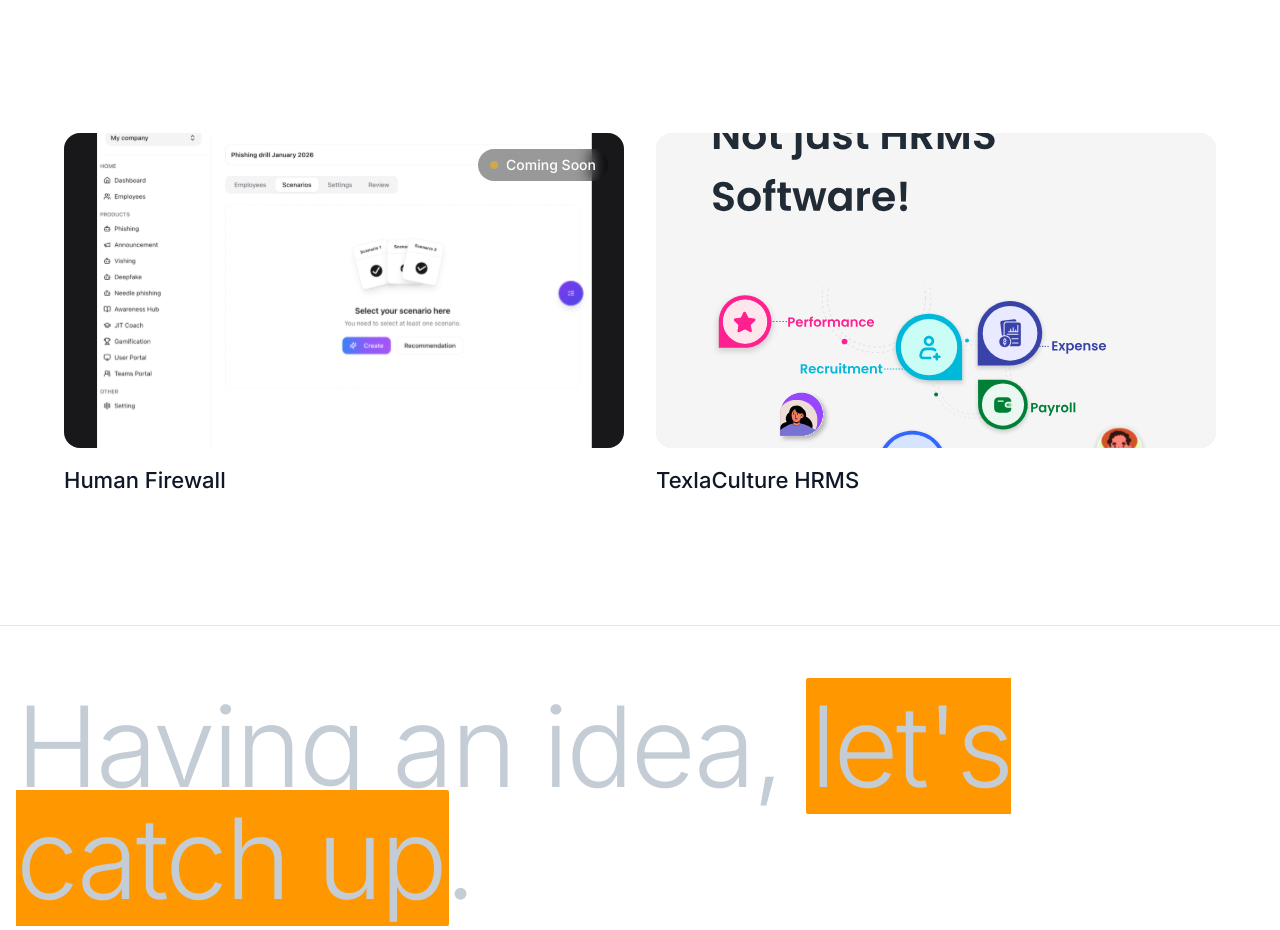
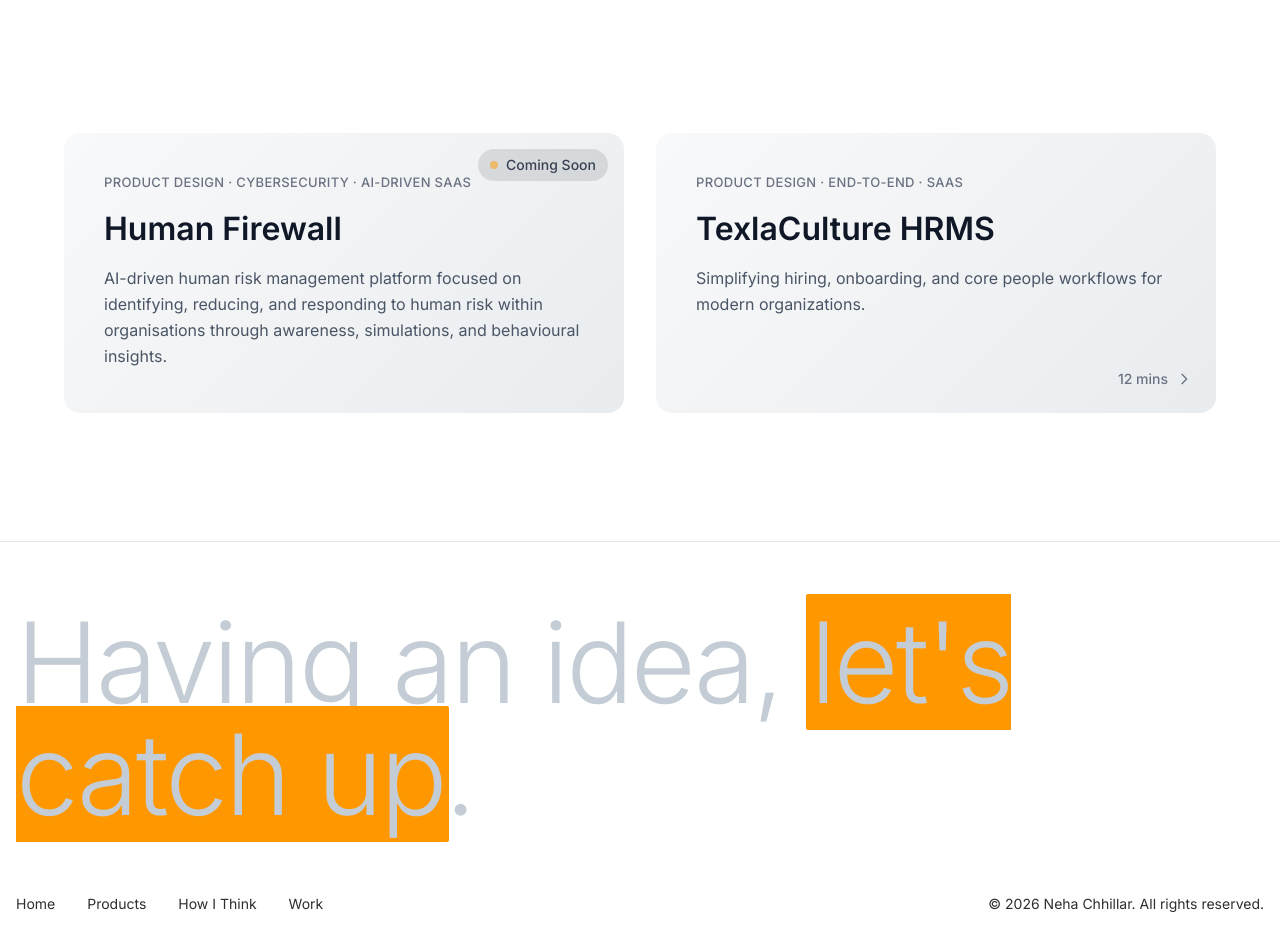
Before and after one commit to NehaChhillar07/nc-designs, a Next.js app: page /case-study/ecrime-hub in a window 1280 px wide. Shown: the part 9700-10630 px from the top of the page. Built offline with nearby package versions, Linux system fonts and the light colour scheme.

Commit message:
Explore section: show text content instead of images, reduce work section spacing, fix favicon

```diff
--- a/app/layout.tsx
+++ b/app/layout.tsx
@@ -22,7 +22,10 @@
   title: "Neha Chhillar - Product Designer",
   description: "Product Designer at InfoSec Ventures, designing AI-driven systems and end-to-end experiences for global cybersecurity solutions.",
   icons: {
-    icon: "/logo.jpeg",
+    icon: [
+      { url: "/logo.jpeg", type: "image/jpeg" },
+    ],
+    shortcut: "/logo.jpeg",
     apple: "/logo.jpeg",
   },
   openGraph: {
--- a/components/explore-more.tsx
+++ b/components/explore-more.tsx
@@ -2,7 +2,6 @@
 
 import { useEffect } from "react";
 import { motion } from "framer-motion";
-import Image from "next/image";
 import Link from "next/link";
 import { useCursor } from "@/components/ui/cursor-context";
 
@@ -51,36 +50,46 @@
 
     // Project card content - shared between Link and div
     const ProjectCardContent = ({ project }: { project: Project }) => (
-        <>
-            {/* Image Container */}
-            <div
-                className="relative rounded-2xl overflow-hidden"
-                style={{ aspectRatio: "16/9", background: "#E5E7EB" }}
-            >
-                <Image
-                    src={project.image}
-                    alt={project.title}
-                    fill
-                    className="object-cover transition-transform duration-700 group-hover:scale-105"
-                    placeholder="blur"
-                    blurDataURL={BLUR_PLACEHOLDER}
-                    sizes="(max-width: 768px) 100vw, 50vw"
-                />
+        <div
+            className="relative rounded-2xl overflow-hidden p-8 md:p-10 h-full"
+            style={{
+                background: "linear-gradient(135deg, #F8F9FA 0%, #E9ECEF 100%)",
+                minHeight: "280px"
+            }}
+        >
+            {/* Coming Soon Badge */}
+            {project.comingSoon && (
+                <div className="absolute top-4 right-4 flex items-center gap-2 px-3 py-1.5 rounded-full bg-black/10 backdrop-blur-sm">
+                    <span className="w-2 h-2 bg-amber-500 rounded-full animate-pulse"></span>
+                    <span className="text-sm font-medium text-gray-700">Coming Soon</span>
+                </div>
+            )}
 
-                {/* Coming Soon Badge */}
-                {project.comingSoon && (
-                    <div className="absolute top-4 right-4 flex items-center gap-2 px-3 py-1.5 rounded-full bg-black/40 backdrop-blur-sm">
-                        <span className="w-2 h-2 bg-amber-400 rounded-full animate-pulse"></span>
-                        <span className="text-sm font-medium text-white">Coming Soon</span>
-                    </div>
-                )}
-            </div>
+            {/* Category Label */}
+            <p className="text-[12px] md:text-[13px] font-medium text-gray-500 uppercase tracking-wide mb-4">
+                {project.category}
+            </p>
 
-            {/* Title Below Image - Left Aligned */}
-            <h3 className="mt-4 text-[18px] md:text-[20px] lg:text-[22px] font-medium text-gray-900 group-hover:text-gray-600 transition-colors">
+            {/* Title */}
+            <h3 className="text-[24px] md:text-[28px] lg:text-[32px] font-semibold text-gray-900 group-hover:text-gray-700 transition-colors mb-4 leading-tight">
                 {project.title}
             </h3>
-        </>
+
+            {/* Description */}
+            <p className="text-[15px] md:text-[16px] text-gray-600 leading-relaxed">
+                {project.description}
+            </p>
+
+            {/* Reading Time / View Indicator */}
+            {project.readingTime && !project.comingSoon && (
+                <div className="absolute bottom-6 right-6 flex items-center gap-2 text-gray-500 group-hover:text-gray-700 transition-colors">
+                    <span className="text-sm font-medium">{project.readingTime}</span>
+                    <svg className="w-4 h-4" fill="none" stroke="currentColor" viewBox="0 0 24 24">
+                        <path strokeLinecap="round" strokeLinejoin="round" strokeWidth={2} d="M9 5l7 7-7 7" />
+                    </svg>
+                </div>
+            )}
+        </div>
     );
 
     return (
--- a/components/work-section.tsx
+++ b/components/work-section.tsx
@@ -219,7 +219,7 @@
                             </div>
 
                             {/* Project Content */}
-                            <div className="space-y-6">
+                            <div className="space-y-4">
                                 {project.category && (
                                     <p className="text-sm font-medium text-muted-foreground uppercase tracking-wide">
                                         {project.category}
@@ -254,7 +254,7 @@
 
                                 {/* Coming Soon Badge */}
                                 {project.comingSoon && (
-                                    <div className="mt-6">
+                                    <div className="mt-3">
                                         <span className="inline-flex items-center gap-2 px-4 py-2 text-sm font-medium bg-gray-100 text-gray-600 rounded-full">
                                             <span className="w-2 h-2 bg-amber-400 rounded-full animate-pulse"></span>
                                             Coming Soon
@@ -264,7 +264,7 @@
 
                                 {/* View Case Study Link for projects with case study */}
                                 {project.caseStudyLink && (
-                                    <Button asChild size="lg" className="mt-6 rounded-2xl px-10 h-12 text-base">
+                                    <Button asChild size="lg" className="mt-3 rounded-2xl px-10 h-12 text-base">
                                         <Link href={project.caseStudyLink}>
                                             {project.buttonText || "Understand"}
                                         </Link>
```
Also changed, not shown: 1 other file (tests, documents, lock files or other folders).
